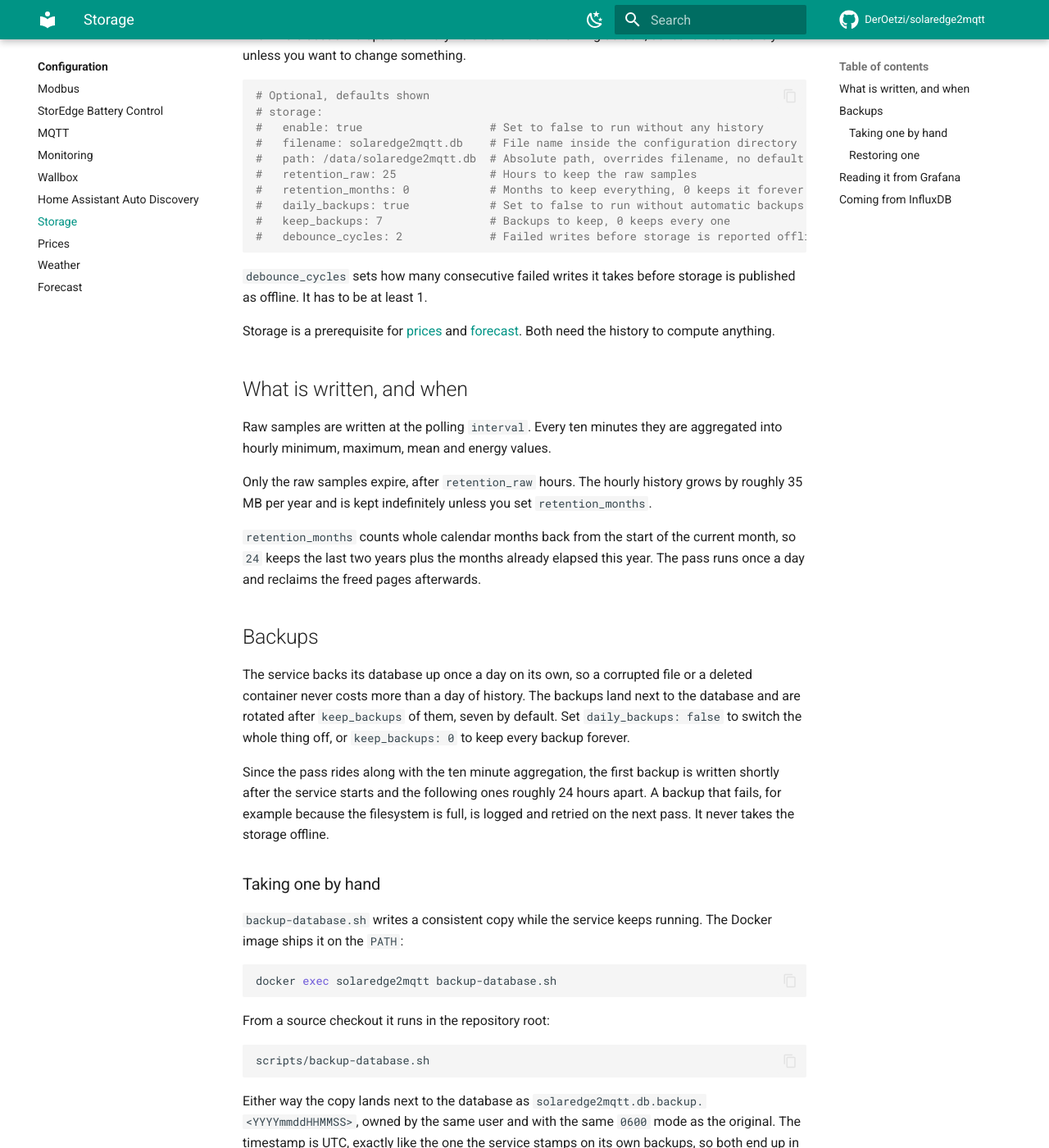
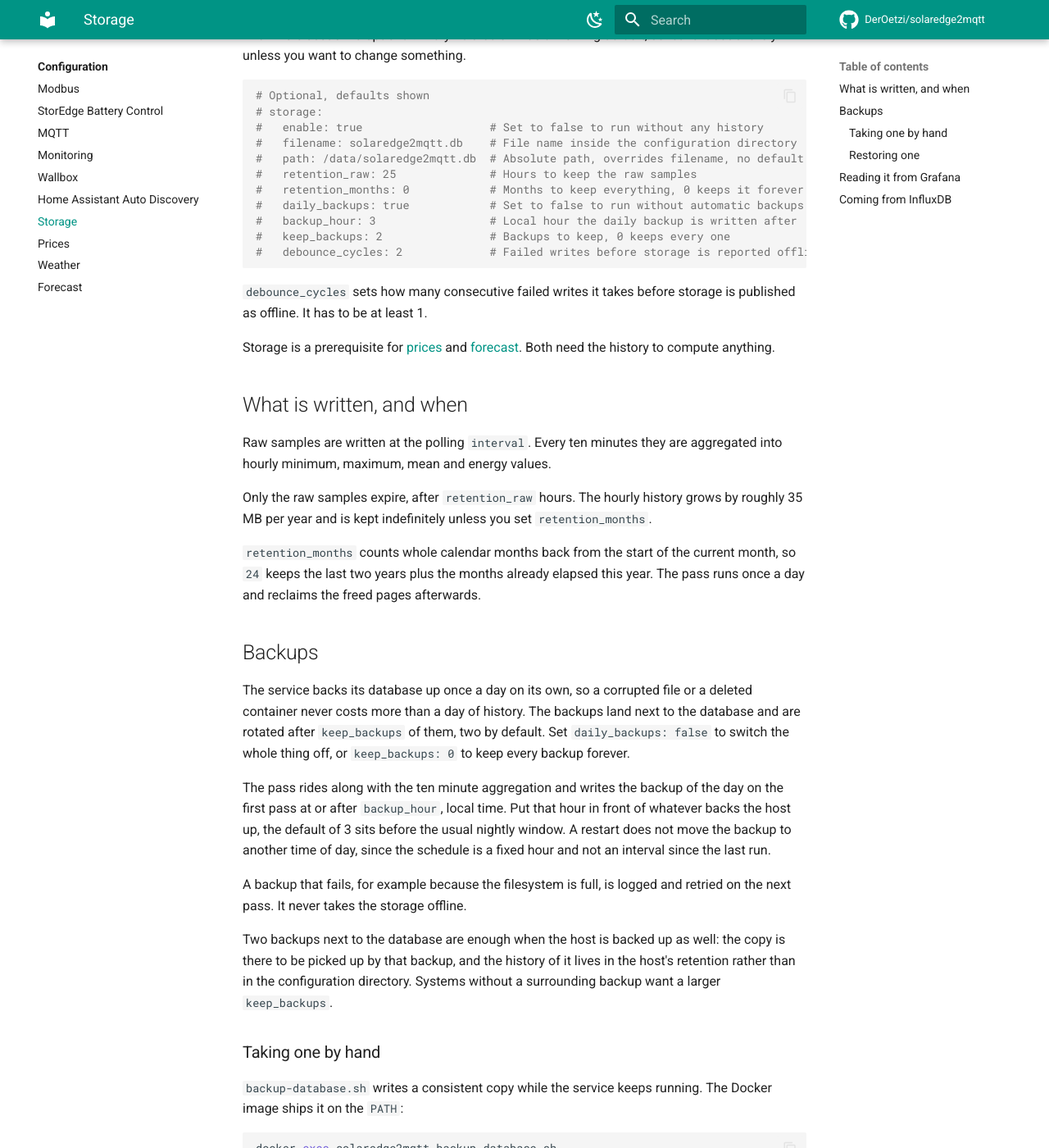
Before and after one commit to DerOetzi/solaredge2mqtt, an MkDocs documentation site: the page built from docs/configuration/storage.md, in a window 1280 px wide and 1400 px high, scrolled down 265 px. Shown: the whole window at 82% size. Built offline with MkDocs 1.6.1 and Material for MkDocs 9.7.7, drawn with Linux system fonts in a browser that asks for light colours; comment, search, counter and statistics services are not loaded.

Commit message:
feat: pin the daily backup to a local hour and keep two of them
The backup used to be due 24 hours after the last one, so a restart moved it
to whatever time of day the service came back up. A host that backs the whole
container up at a fixed hour then picks up a copy that can be almost a day old.
The pass now writes the backup of the local calendar day on the first run at or
after backup_hour, defaulting to 3, which sits before the usual nightly window.

keep_backups drops from seven to two. Where the container itself is backed up,
every one of those copies is carried along into each archive, and the history
belongs in that backup's retention rather than in the configuration directory.

Co-Authored-By: Claude Opus 5 <noreply@anthropic.com>

````diff
--- a/docs/configuration/storage.md
+++ b/docs/configuration/storage.md
@@ -15,7 +15,8 @@ entirely unless you want to change something.
 #   retention_raw: 25              # Hours to keep the raw samples
 #   retention_months: 0            # Months to keep everything, 0 keeps it forever
 #   daily_backups: true            # Set to false to run without automatic backups
-#   keep_backups: 7                # Backups to keep, 0 keeps every one
+#   backup_hour: 3                 # Local hour the daily backup is written after
+#   keep_backups: 2                # Backups to keep, 0 keeps every one
 #   debounce_cycles: 2             # Failed writes before storage is reported offline
 ```
 
@@ -41,13 +42,22 @@ day and reclaims the freed pages afterwards.
 
 The service backs its database up once a day on its own, so a corrupted file or a deleted
 container never costs more than a day of history. The backups land next to the database and are
-rotated after `keep_backups` of them, seven by default. Set `daily_backups: false` to switch
-the whole thing off, or `keep_backups: 0` to keep every backup forever.
+rotated after `keep_backups` of them, two by default. Set `daily_backups: false` to switch the
+whole thing off, or `keep_backups: 0` to keep every backup forever.
 
-Since the pass rides along with the ten minute aggregation, the first backup is written shortly
-after the service starts and the following ones roughly 24 hours apart. A backup that fails, for
-example because the filesystem is full, is logged and retried on the next pass. It never takes
-the storage offline.
+The pass rides along with the ten minute aggregation and writes the backup of the day on the
+first pass at or after `backup_hour`, local time. Put that hour in front of whatever backs the
+host up, the default of 3 sits before the usual nightly window. A restart does not move the
+backup to another time of day, since the schedule is a fixed hour and not an interval since the
+last run.
+
+A backup that fails, for example because the filesystem is full, is logged and retried on the
+next pass. It never takes the storage offline.
+
+Two backups next to the database are enough when the host is backed up as well: the copy is
+there to be picked up by that backup, and the history of it lives in the host's retention
+rather than in the configuration directory. Systems without a surrounding backup want a larger
+`keep_backups`.
 
 ### Taking one by hand
 
````
Also changed, not shown: 4 other files.
